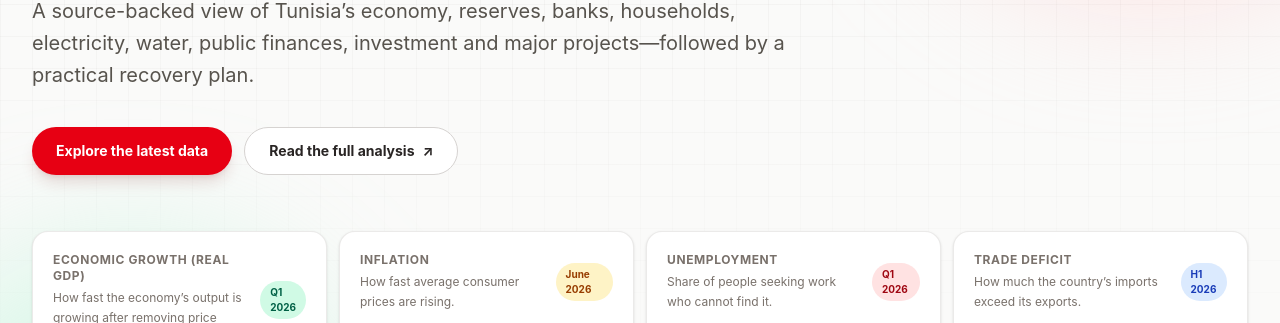
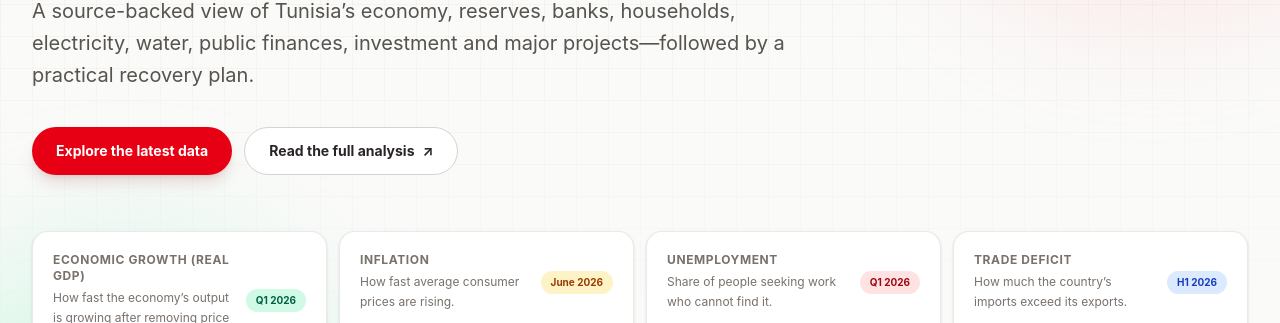
Before and after one commit to alabenkhlifa/TunStat, a website: page index.html in a window 1280 px wide. Shown: the part 477-800 px from the top of the page. Drawn offline with Linux system fonts and the light colour scheme.

Commit message:
fix: keep metric period pills on one line

```diff
--- a/index.html
+++ b/index.html
@@ -155,7 +155,7 @@
                   <p class="text-xs font-bold tracking-wider text-stone-500 uppercase dark:text-stone-400">Economic growth (real GDP)</p>
                   <p class="mt-1 text-xs leading-5 text-stone-500 dark:text-stone-400">How fast the economy’s output is growing after removing price changes.</p>
                 </div>
-                <span class="rounded-full bg-emerald-100 px-2.5 py-1 text-[10px] font-bold text-emerald-800 dark:bg-emerald-950 dark:text-emerald-300">Q1 2026</span>
+                <span class="shrink-0 whitespace-nowrap rounded-full bg-emerald-100 px-2.5 py-1 text-[10px] font-bold text-emerald-800 dark:bg-emerald-950 dark:text-emerald-300">Q1 2026</span>
               </div>
               <p class="mt-5 text-4xl font-black tracking-tight text-ink dark:text-white">+2.6%</p>
               <p class="mt-2 text-sm text-stone-500 dark:text-stone-400">Year on year; −0.3% quarter on quarter</p>
@@ -166,7 +166,7 @@
                   <p class="text-xs font-bold tracking-wider text-stone-500 uppercase dark:text-stone-400">Inflation</p>
                   <p class="mt-1 text-xs leading-5 text-stone-500 dark:text-stone-400">How fast average consumer prices are rising.</p>
                 </div>
-                <span class="rounded-full bg-amber-100 px-2.5 py-1 text-[10px] font-bold text-amber-800 dark:bg-amber-950 dark:text-amber-300">June 2026</span>
+                <span class="shrink-0 whitespace-nowrap rounded-full bg-amber-100 px-2.5 py-1 text-[10px] font-bold text-amber-800 dark:bg-amber-950 dark:text-amber-300">June 2026</span>
               </div>
               <p class="mt-5 text-4xl font-black tracking-tight text-ink dark:text-white">5.3%</p>
               <p class="mt-2 text-sm text-stone-500 dark:text-stone-400">Food inflation remained higher at 7.1%</p>
@@ -177,7 +177,7 @@
                   <p class="text-xs font-bold tracking-wider text-stone-500 uppercase dark:text-stone-400">Unemployment</p>
                   <p class="mt-1 text-xs leading-5 text-stone-500 dark:text-stone-400">Share of people seeking work who cannot find it.</p>
                 </div>
-                <span class="rounded-full bg-red-100 px-2.5 py-1 text-[10px] font-bold text-red-800 dark:bg-red-950 dark:text-red-300">Q1 2026</span>
+                <span class="shrink-0 whitespace-nowrap rounded-full bg-red-100 px-2.5 py-1 text-[10px] font-bold text-red-800 dark:bg-red-950 dark:text-red-300">Q1 2026</span>
               </div>
               <p class="mt-5 text-4xl font-black tracking-tight text-ink dark:text-white">15.0%</p>
               <p class="mt-2 text-sm text-stone-500 dark:text-stone-400">Youth unemployment reached 37.5%</p>
@@ -188,7 +188,7 @@
                   <p class="text-xs font-bold tracking-wider text-stone-500 uppercase dark:text-stone-400">Trade deficit</p>
                   <p class="mt-1 text-xs leading-5 text-stone-500 dark:text-stone-400">How much the country’s imports exceed its exports.</p>
                 </div>
-                <span class="rounded-full bg-blue-100 px-2.5 py-1 text-[10px] font-bold text-blue-800 dark:bg-blue-950 dark:text-blue-300">H1 2026</span>
+                <span class="shrink-0 whitespace-nowrap rounded-full bg-blue-100 px-2.5 py-1 text-[10px] font-bold text-blue-800 dark:bg-blue-950 dark:text-blue-300">H1 2026</span>
               </div>
               <p class="mt-5 text-4xl font-black tracking-tight text-ink dark:text-white">TND 12.57bn</p>
               <p class="mt-2 text-sm text-stone-500 dark:text-stone-400">Energy accounted for about 54%</p>
```
Also changed, not shown: assets/styles.css.
